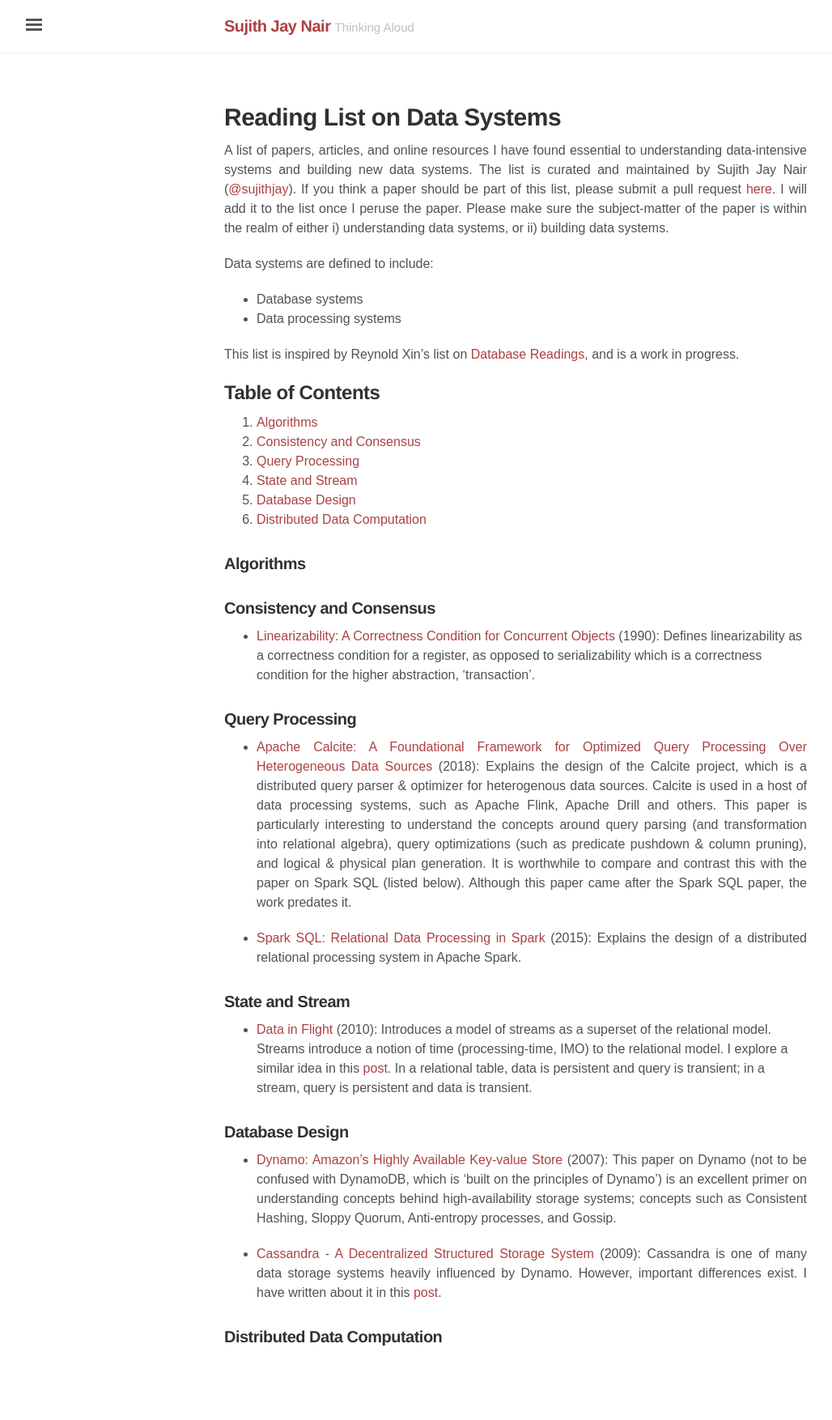
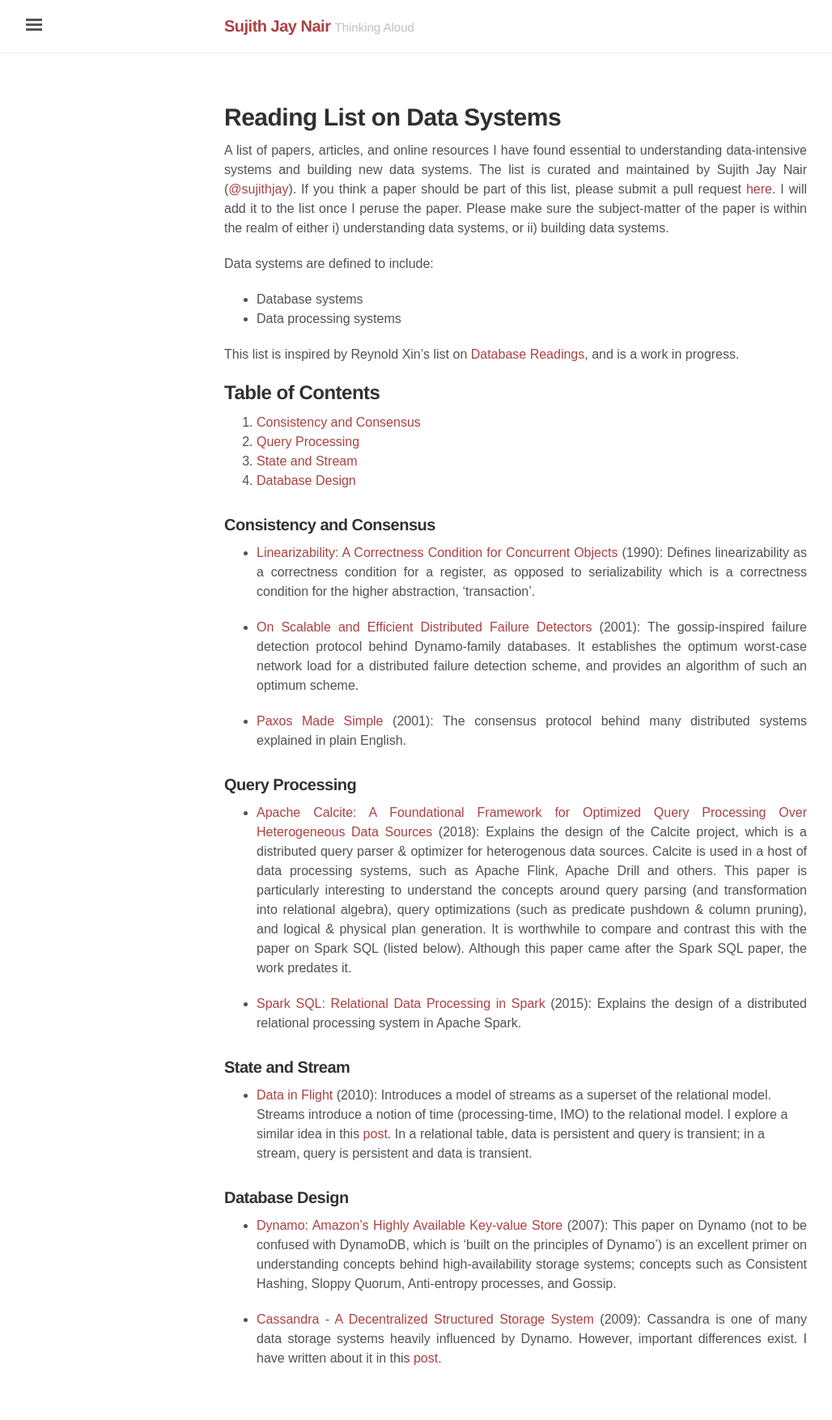
Before and after one commit to sujithjay/sujithjay.github.io, a Jekyll site: the page built from reading-list-data-systems.md, in a window 1280 px wide. Shown: the whole page at 81% size, without its empty margins (3-1031 px from the left). Built offline with Jekyll 4.4.1, drawn with Linux system fonts in a browser that asks for light colours; nearby versions of some CDN libraries; our own code applies the rules of GitHub Pages for plain Markdown files; before the commit the page ends 1728 px from its top, so only the background shows below that.

Commit message:
Changes to reading list

```diff
--- a/reading-list-data-systems.md
+++ b/reading-list-data-systems.md
@@ -13,18 +13,18 @@
 This list is inspired by Reynold Xin's list on [Database Readings](https://github.com/rxin/db-readings), and is a work in progress.
 
 ## Table of Contents
-1. [Algorithms](#algorithms)
-2. [Consistency and Consensus](#consistency-and-consensus)
-3. [Query Processing](#query-processing)
-4. [State and Stream](#state-and-stream)
-5. [Database Design](#database-design)
-6. [Distributed Data Computation](#distributed-data-computation)
-
-### Algorithms
+1. [Consistency and Consensus](#consistency-and-consensus)
+2. [Query Processing](#query-processing)
+3. [State and Stream](#state-and-stream)
+4. [Database Design](#database-design)
 
 ### Consistency and Consensus
 
 - [Linearizability: A Correctness Condition for Concurrent Objects](http://courses.cs.vt.edu/~cs5204/fall07-kafura/Papers/TransactionalMemory/Linearizability.pdf) (1990): Defines linearizability as a correctness condition for a register, as opposed to serializability which is a correctness condition for the higher abstraction, 'transaction'.
+
+- [On Scalable and Efficient Distributed Failure Detectors](http://www.ict.uom.gr/teaching/distrubutedSite/eceutexas/dist2/papers/On_scalable_and_efficient_distributed_failure_detectors.pdf) (2001): The gossip-inspired failure detection protocol behind Dynamo-family databases. It establishes the optimum worst-case network load for a distributed failure detection scheme, and provides an algorithm of such an optimum scheme.
+
+- [Paxos Made Simple](http://www.cs.utexas.edu/users/lorenzo/corsi/cs380d/past/03F/notes/paxos-simple.pdf) (2001): The consensus protocol behind many distributed systems explained in plain English.
 
 ### Query Processing
 
@@ -39,5 +39,3 @@
 - [Dynamo: Amazon’s Highly Available Key-value Store](https://courses.cs.washington.edu/courses/csep552/18wi/papers/decandia-dynamo.pdf) (2007): This paper on Dynamo (not to be confused with DynamoDB, which is 'built on the principles of Dynamo') is an excellent primer on understanding concepts behind high-availability storage systems; concepts such as Consistent Hashing, Sloppy Quorum, Anti-entropy processes, and Gossip.
 
 - [Cassandra - A Decentralized Structured Storage System](https://www.cs.cornell.edu/projects/ladis2009/papers/lakshman-ladis2009.pdf) (2009): Cassandra is one of many data storage systems heavily influenced by Dynamo. However, important differences exist. I have written about it in this [post](https://sujithjay.com/data-systems/Dynamo-vs-Cassandra/).
-
-### Distributed Data Computation
```
